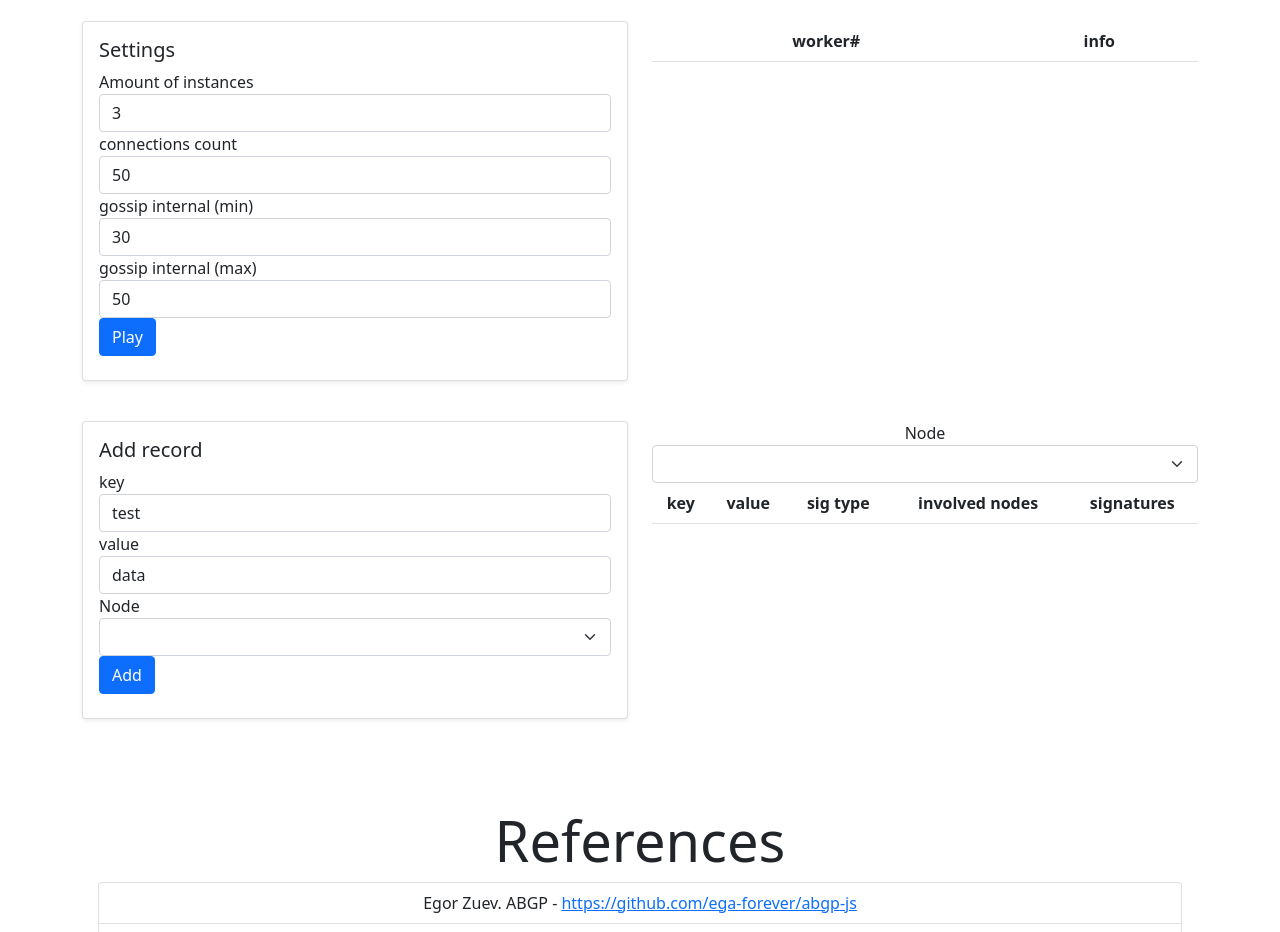
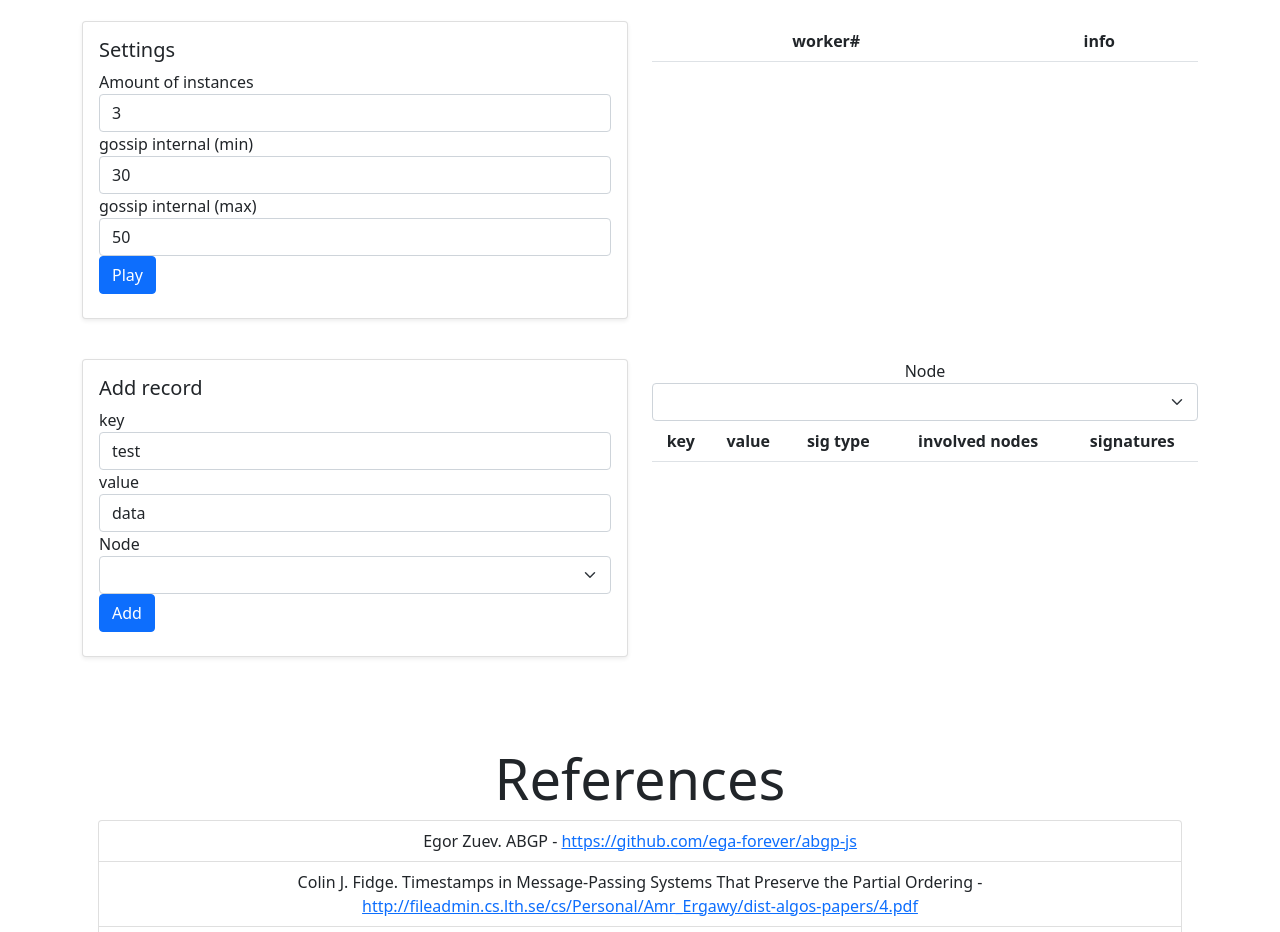
Before and after one commit to ega-forever/abgp-website, an Angular app: page / in a window 1280 px wide. Shown: the part 1020-1952 px from the top of the page. Built offline with nearby package versions, Linux system fonts and the light colour scheme.

Commit message:
*initial

```diff
--- a/package.json
+++ b/package.json
@@ -7,8 +7,8 @@
     "build": "ng build",
     "watch": "ng build --watch --configuration development",
     "test": "ng test",
-    "build_pages": "ng build --prod --deploy-url https://ega-forever.github.io/abgp/ --base-href /abgp/",
-    "deploy_pages": "npx angular-cli-ghpages --no-silent --repo=https://github.com/ega-forever/abgp.git"
+    "build_pages": "ng build --base-href /abgp-js/",
+    "deploy_pages": "npx angular-cli-ghpages --no-silent --repo=https://github.com/ega-forever/abgp-js.git"
   },
   "private": true,
   "dependencies": {
--- a/src/app/example/example.component.html
+++ b/src/app/example/example.component.html
@@ -13,11 +13,6 @@
           <div class="form-group">
             <label>Amount of instances</label>
             <input type="number" class="form-control" min="3" max="10" name="count" [(ngModel)]="settings.count">
-          </div>
-          <div class="form-group">
-            <label>connections count</label>
-            <input type="number" class="form-control" name="connectionsCount"
-                   [(ngModel)]="settings.connectionsCount">
           </div>
           <div class="form-group">
             <label>gossip internal (min)</label>
@@ -61,7 +56,7 @@
         <form>
           <div class="form-group">
             <label>key</label>
-            <input class="form-control" min="3" max="10" name="recordKey" [(ngModel)]="record.key">
+            <input class="form-control" name="recordKey" [(ngModel)]="record.key">
           </div>
           <div class="form-group">
             <label>value</label>
--- a/src/app/example/example.component.ts
+++ b/src/app/example/example.component.ts
@@ -16,7 +16,7 @@ import { ShowRecordsModel } from './models/ShowRecordsModel';
 })
 export class ExampleComponent implements OnInit {
 
-  settings: SettingsModel = new SettingsModel(3, 50, { min: 30, max: 50 });
+  settings: SettingsModel = new SettingsModel(3, { min: 30, max: 50 });
   record: RecordModel = new RecordModel('test', 'data', '-1');
   workers: Worker[] = [];
   workerStates: StateModel[] = [];
--- a/src/app/example/models/SettingsModel.ts
+++ b/src/app/example/models/SettingsModel.ts
@@ -2,7 +2,6 @@ export class SettingsModel {
 
   constructor(
     public count: number,
-    public connectionsCount: number,
     public gossipInterval: { min: number, max: number }
   ) {
   }
```
